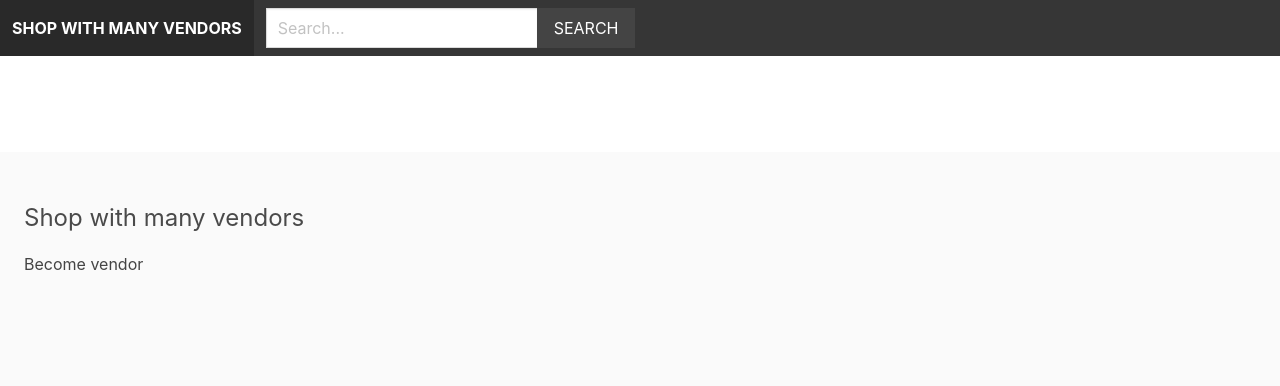
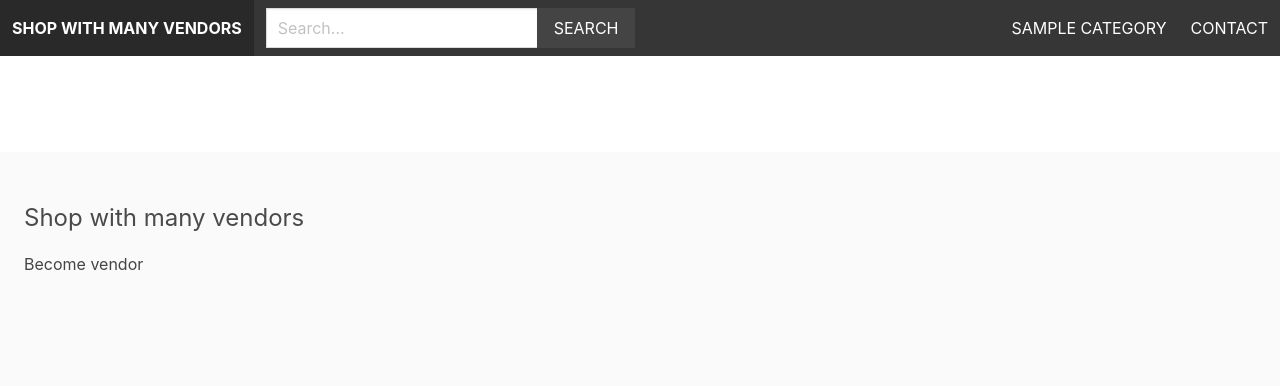
Before and after one commit to turamant/ShopManyVendors, a Django app: template apps/core/templates/core/base.html in a window 1280 px wide. Shown: the top 386 px of the page. Run offline with Django 3.2, Linux system fonts and the light colour scheme; the template is opened without the code that fills it: most values are stand-ins (such as "Sample title", 1, 10 or a date in 2020).

Commit message:
apps/core/templates/base.html + navbar_end(menu_category)

```diff
--- a/apps/core/templates/core/base.html
+++ b/apps/core/templates/core/base.html
@@ -42,6 +42,14 @@
                         </form>
                     </div>
                 </div>
+                <div class="navbar-end">
+                    {% for category in menu_categories %}
+                        <a href="{% url 'category' category.slug %}" class="navbar-item">{{ category.title }}</a>
+                    {% endfor %}
+
+                    <a href="{% url 'contact' %}" class="navbar-item">Contact</a>
+                </div>
+
             </div>
         </nav>
 
```
